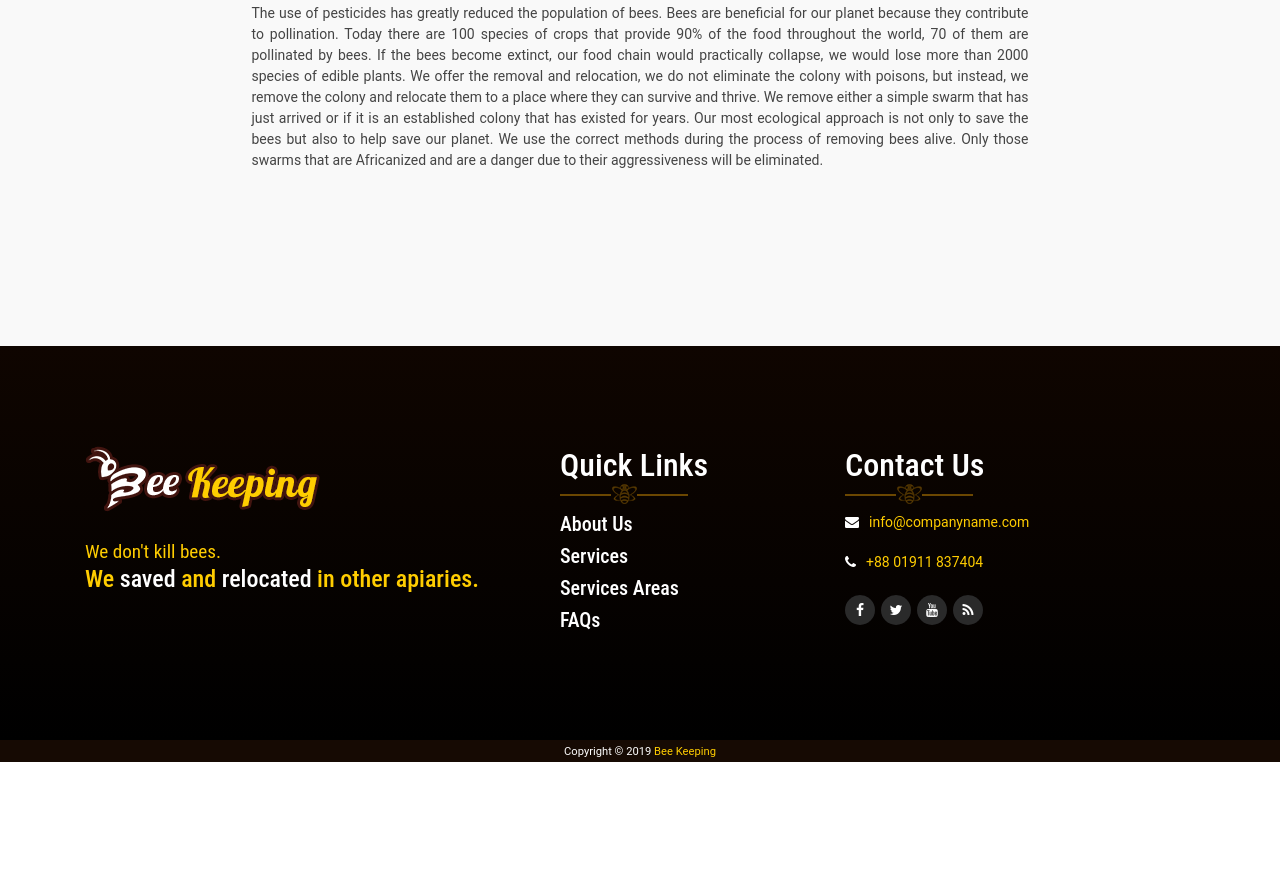
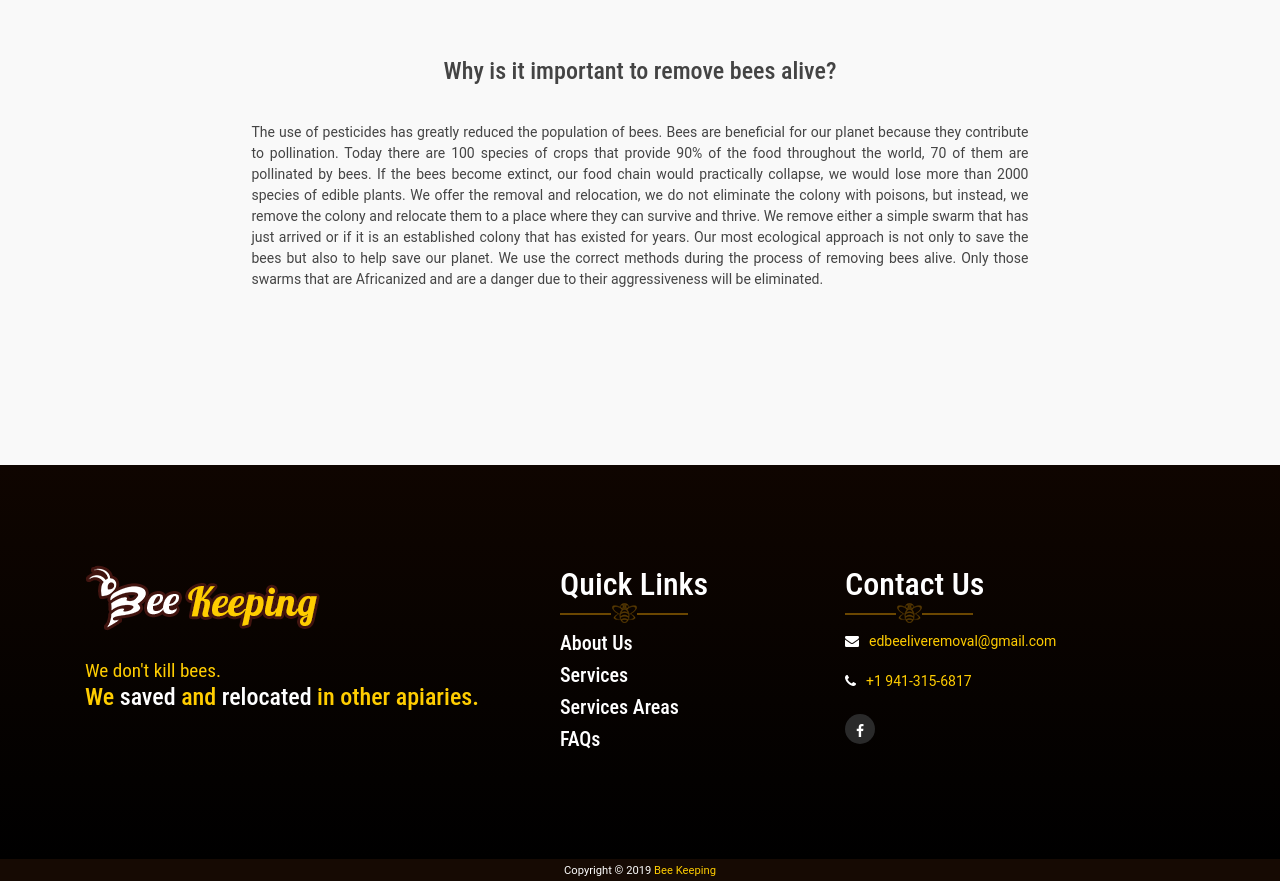
Before and after one commit to eliercm/bee-live-removal, a React app: page / in a window 1280 px wide. Shown: the part 3214-4095 px from the top of the page. Before the commit the page ends 3976 px from the top, so only its background shows below. Built offline with nearby package versions, Linux system fonts and the light colour scheme.

Commit message:
Update contact us and images

```diff
--- a/src/components/Contacts/Contact.js
+++ b/src/components/Contacts/Contact.js
@@ -34,17 +34,17 @@ export const contactUsComponent = () => {
             <h2>Contact Us</h2>
             <div>
               <i className="fa fa-envelope" />
-              <p> info@companyname.com</p>
+              <p> edbeeliveremoval@gmail.com</p>
             </div>
             <div>
               <i className="fa fa-phone" />
-              <p> +88 01911 837404</p>
+              <p> +1 941-315-6817</p>
             </div>
             <div className="socials">
               {socialsNetworks.map(item => {
                 return (
                   <div key={item.id}>
-                    <a href={item.url}>
+                    <a rel="noopener noreferrer" target="_blank" href={item.url}>
                       <i className={item.icon} />
                     </a>
                   </div>
@@ -58,61 +58,3 @@ export const contactUsComponent = () => {
   );
 };
 export default contactUsComponent;
-/**  <div id="contactus">
-      <Container>
-        <Row className="row-rtl">
-          <Col md={4} xs={12}>
-            <h2>Contact Us</h2>
-          </Col>
-          <Col md={4} xs={12}>
-            <h2>Quick Links</h2>
-          </Col>
-        </Row>
-        <Row className="row-txt">
-          <Col md={4} xs={12}>
-            <Figure>
-              <Figure.Image alt="logo" src={logo} />
-            </Figure>
-            <h4>
-              <small>
-                {" "}
-                We don't kill bees. <br />
-              </small>
-              We <span>saved</span> and
-              <span> relocated</span> in other apiaries.
-            </h4>
-          </Col>
-          <Col md={4} xs={12}>
-            {MenuItems.map((item, index) => {
-              if (item.name !== "Home")
-                return (
-                  <h5 key={`${index}_${item.id}`}>
-                    <a href={item.url}>{item.name}</a>
-                  </h5>
-                );
-            })}
-          </Col>
-          <Col md={4} xs={12}>
-            <div>
-              <i className="fa fa-envelope" />
-              <p> info@companyname.com</p>
-            </div>
-            <div>
-              <i className="fa fa-phone" />
-              <p> +88 01911 837404</p>
-            </div>
-            <div className="socials">
-              {socialsNetworks.map(item => {
-                return (
-                  <div key={item.id}>
-                    <a href={item.url}>
-                      <i className={item.icon} />
-                    </a>
-                  </div>
-                );
-              })}
-            </div>
-          </Col>
-        </Row>
-      </Container>
-    </div> */
--- a/src/components/Contacts/contactus.scss
+++ b/src/components/Contacts/contactus.scss
@@ -76,7 +76,7 @@
 
                         &>a {
                             &>i {
-                                padding: 0;
+                                padding: 10px;
                             }
                         }
                     }
--- a/src/data.js
+++ b/src/data.js
@@ -79,8 +79,7 @@ export const areas = [
 ];
 
 export const socialsNetworks = [
-  { id: "sn_facebook", url: "#", icon: "fa fa-facebook" },
-  { id: "sn_twitter", url: "#", icon: "fa fa-twitter" },
-  { id: "sn_youtube", url: "#", icon: "fa fa-youtube" },
-  { id: "sn_rss", url: "#", icon: "fa fa-rss" }
+  { id: "sn_facebook", url: "https://www.facebook.com/Edbeeliveremoval", icon: "fa fa-facebook" }
+  // { id: "sn_twitter", url: "#", icon: "fa fa-twitter" },
+  // { id: "sn_youtube", url: "#", icon: "fa fa-youtube" }
 ];
```
Also changed, not shown: src/assets/images/slide-bg-1.jpg, src/assets/images/slide-bg-2.jpg, src/assets/images/slide-bg-3.jpg, src/components/Contacts/contactus.css.
